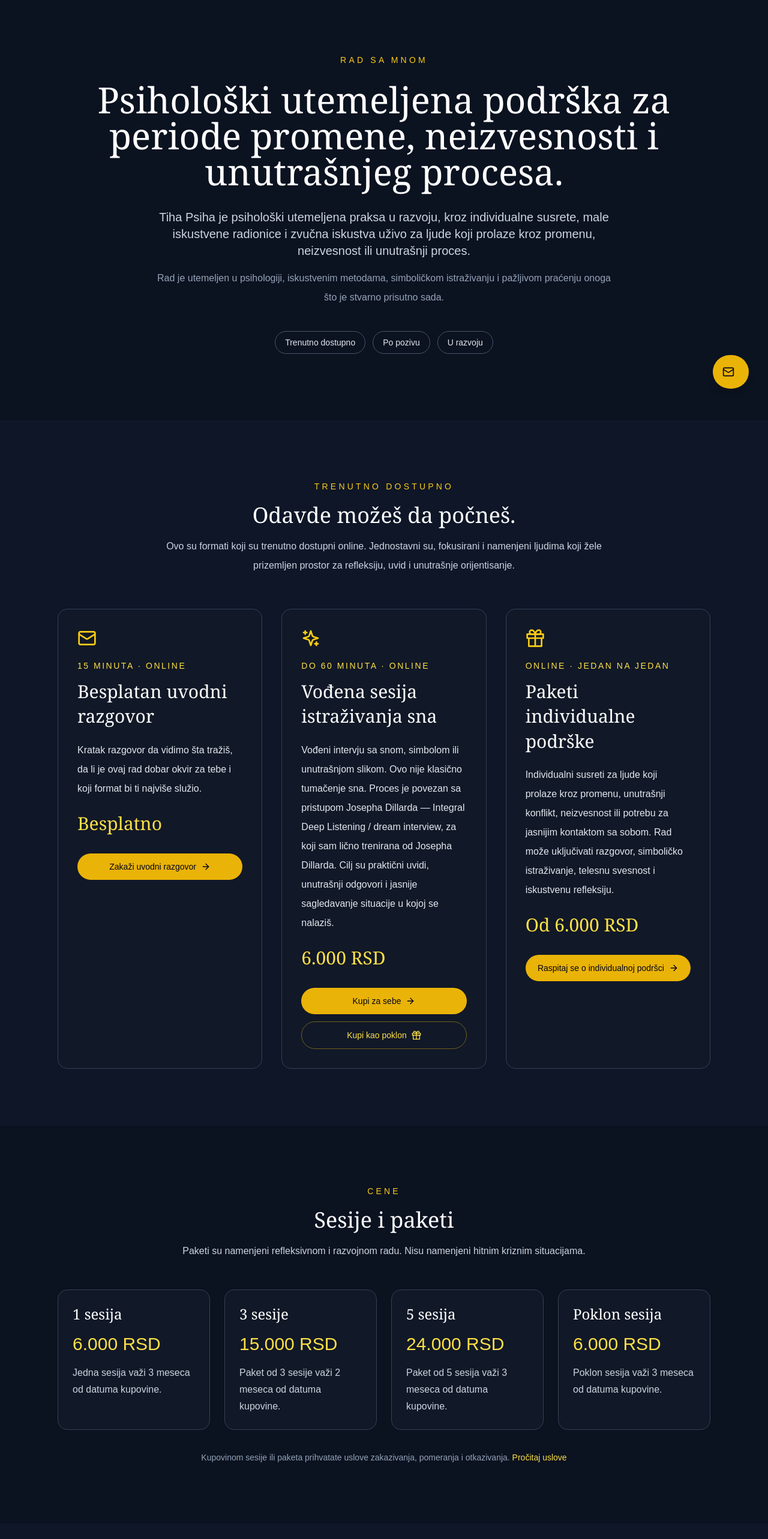
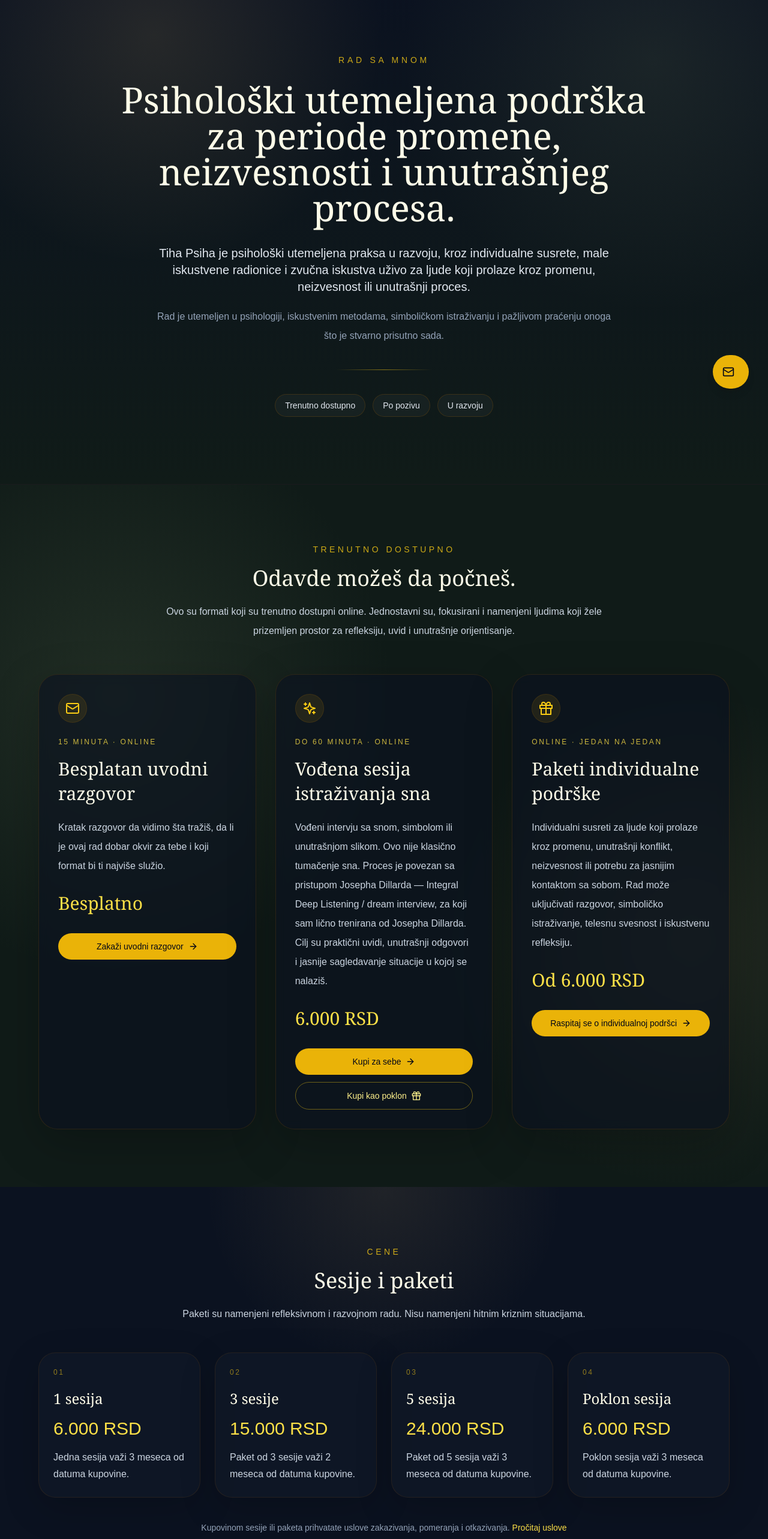
Before and after one commit to tihomirapsiholog/tihomira, a React (Create React App) app: page /sr/work in a window 1280 px wide. Shown: the part 120-2686 px from the top of the page at 60% size. Built offline with nearby package versions, Linux system fonts and the light colour scheme.

Commit message:
Refine Tiha Psiha and work page experience

```diff
--- a/src/pages/WorkPage.jsx
+++ b/src/pages/WorkPage.jsx
@@ -1,12 +1,13 @@
 import { ArrowRight, Gift, Mail, Sparkles } from 'lucide-react';
 import { useEffect } from 'react';
-import { Link, useLocation } from 'react-router-dom';
+import { useLocation } from 'react-router-dom';
 import SEO from '../components/SEO';
 
 export default function WorkPage({ t, setCurrentPage, language = 'en' }) {
   const location = useLocation();
+  const currentLanguage = location.pathname.startsWith('/sr') ? 'sr' : language;
   const work = t.work || {};
-  const isSerbian = language === 'sr';
+  const isSerbian = currentLanguage === 'sr';
 
   useEffect(() => {
     if (location.hash) {
@@ -229,6 +230,7 @@ export default function WorkPage({ t, setCurrentPage, language = 'en' }) {
       };
 
   const getText = (key) => work[key] || fallback[key];
+
   const calendlyLinks = {
     freeSession: 'https://calendly.com/tihomira-psiholog/free-session',
     dreamWork: 'https://calendly.com/tihomira-psiholog/60-min-dream-work',
@@ -322,7 +324,7 @@ export default function WorkPage({ t, setCurrentPage, language = 'en' }) {
   };
 
   return (
-    <div className="bg-[#0b1220] text-slate-100">
+    <div className="overflow-hidden bg-[#0b1220] text-slate-100">
       <SEO
         title={
           isSerbian
@@ -339,7 +341,7 @@ export default function WorkPage({ t, setCurrentPage, language = 'en' }) {
             ? 'https://tihomira.info/sr/work'
             : 'https://tihomira.info/en/work'
         }
-        language={language}
+        language={currentLanguage}
         alternateUrls={{
           en: 'https://tihomira.info/en/work',
           sr: 'https://tihomira.info/sr/work',
@@ -347,50 +349,58 @@ export default function WorkPage({ t, setCurrentPage, language = 'en' }) {
         }}
       />
 
-      <section className="border-b border-white/5 bg-[#0b1220] py-24 sm:py-28">
-        <div className="mx-auto max-w-5xl px-4 text-center sm:px-6 lg:px-8">
-          <span className="text-sm uppercase tracking-[0.3em] text-yellow-400">
+      {/* HERO */}
+      <section className="relative overflow-hidden border-b border-yellow-700/10 bg-[#0b1220] px-4 py-24 sm:px-6 sm:py-28 lg:px-8">
+        <div className="absolute inset-0 bg-[radial-gradient(circle_at_20%_10%,rgba(215,181,109,0.13),transparent_30%),radial-gradient(circle_at_85%_15%,rgba(95,113,80,0.18),transparent_32%),linear-gradient(180deg,#0b1220,#101b18)]" />
+
+        <div className="relative mx-auto max-w-5xl text-center">
+          <span className="text-sm uppercase tracking-[0.34em] text-yellow-400/80">
             {getText('eyebrow')}
           </span>
 
-          <h1 className="mt-6 font-serif text-4xl leading-tight text-white sm:text-5xl lg:text-6xl">
+          <h1 className="mx-auto mt-6 max-w-4xl font-serif text-4xl leading-tight text-yellow-50 sm:text-5xl lg:text-6xl">
             {getText('title')}
           </h1>
 
-          <p className="mx-auto mt-8 max-w-3xl text-lg leading-8 text-slate-300 sm:text-xl">
+          <p className="mx-auto mt-8 max-w-3xl text-lg leading-8 text-slate-200 sm:text-xl">
             {getText('intro')}
           </p>
 
-          <p className="mx-auto mt-4 max-w-3xl leading-8 text-slate-400">
+          <p className="mx-auto mt-5 max-w-3xl leading-8 text-slate-400">
             {getText('intro2')}
           </p>
 
-          <div className="mt-10 flex flex-wrap items-center justify-center gap-3">
-            <span className="rounded-full border border-slate-600 px-4 py-2 text-sm text-slate-200">
+          <div className="mx-auto my-10 h-px w-40 bg-gradient-to-r from-transparent via-yellow-400/50 to-transparent" />
+
+          <div className="flex flex-wrap items-center justify-center gap-3">
+            <span className="rounded-full border border-yellow-700/25 bg-white/[0.035] px-4 py-2 text-sm text-slate-200 backdrop-blur">
               {getText('heroBadge1')}
             </span>
-            <span className="rounded-full border border-slate-600 px-4 py-2 text-sm text-slate-200">
+            <span className="rounded-full border border-yellow-700/25 bg-white/[0.035] px-4 py-2 text-sm text-slate-200 backdrop-blur">
               {getText('heroBadge2')}
             </span>
-            <span className="rounded-full border border-slate-600 px-4 py-2 text-sm text-slate-200">
+            <span className="rounded-full border border-yellow-700/25 bg-white/[0.035] px-4 py-2 text-sm text-slate-200 backdrop-blur">
               {getText('heroBadge3')}
             </span>
           </div>
         </div>
       </section>
 
-      <section className="bg-[#0e1628] py-20 sm:py-24">
-        <div className="mx-auto max-w-6xl px-4 sm:px-6 lg:px-8">
+      {/* AVAILABLE */}
+      <section className="relative overflow-hidden bg-[#101b18] px-4 py-20 sm:px-6 sm:py-24 lg:px-8">
+        <div className="absolute inset-0 bg-[radial-gradient(circle_at_15%_30%,rgba(95,113,80,0.22),transparent_34%),radial-gradient(circle_at_90%_65%,rgba(215,181,109,0.09),transparent_30%)]" />
+
+        <div className="relative mx-auto max-w-6xl">
           <div className="mx-auto mb-14 max-w-3xl text-center">
-            <span className="text-sm uppercase tracking-[0.3em] text-yellow-400">
+            <span className="text-sm uppercase tracking-[0.32em] text-yellow-400/80">
               {getText('availableLabel')}
             </span>
 
-            <h2 className="mt-4 font-serif text-3xl text-white sm:text-4xl">
+            <h2 className="mt-4 font-serif text-3xl leading-tight text-yellow-50 sm:text-4xl">
               {getText('availableTitle')}
             </h2>
 
-            <p className="mt-4 text-base leading-8 text-slate-300">
+            <p className="mt-5 text-base leading-8 text-slate-300">
               {getText('availableIntro')}
             </p>
           </div>
@@ -402,23 +412,25 @@ export default function WorkPage({ t, setCurrentPage, language = 'en' }) {
               return (
                 <div
                   key={index}
-                  className="rounded-2xl border border-slate-700 bg-[#111827] p-8 transition hover:border-yellow-400/40 hover:shadow-xl hover:shadow-black/30"
+                  className="rounded-[2rem] border border-yellow-700/20 bg-[#0b1220]/60 p-8 shadow-[0_24px_80px_rgba(0,0,0,0.22)] backdrop-blur transition duration-300 hover:-translate-y-1 hover:border-yellow-400/35"
                 >
-                  <Icon className="h-8 w-8 text-yellow-400" />
+                  <div className="flex h-12 w-12 items-center justify-center rounded-full border border-yellow-700/20 bg-yellow-500/10">
+                    <Icon className="h-6 w-6 text-yellow-400" />
+                  </div>
 
-                  <p className="mt-5 text-sm uppercase tracking-[0.18em] text-yellow-300">
+                  <p className="mt-6 text-xs uppercase tracking-[0.22em] text-yellow-300/80">
                     {offer.meta}
                   </p>
 
-                  <h3 className="mt-3 font-serif text-3xl leading-snug text-white">
+                  <h3 className="mt-4 font-serif text-3xl leading-snug text-yellow-50">
                     {offer.title}
                   </h3>
 
-                  <p className="mt-5 text-base leading-8 text-slate-200">
+                  <p className="mt-5 text-base leading-8 text-slate-300">
                     {offer.text}
                   </p>
 
-                  <p className="mt-6 font-serif text-3xl text-yellow-300">
+                  <p className="mt-7 font-serif text-3xl text-yellow-300">
                     {offer.price}
                   </p>
 
@@ -446,7 +458,7 @@ export default function WorkPage({ t, setCurrentPage, language = 'en' }) {
                     {offer.giftCta && (
                       <button
                         onClick={() => goToContact(offer.giftMessage)}
-                        className="inline-flex items-center justify-center gap-2 rounded-full border border-yellow-400/40 px-5 py-3 text-sm font-medium text-yellow-300 transition hover:border-yellow-300 hover:text-white"
+                        className="inline-flex items-center justify-center gap-2 rounded-full border border-yellow-400/40 px-5 py-3 text-sm font-medium text-yellow-200 transition hover:border-yellow-300 hover:bg-yellow-400/10 hover:text-white"
                       >
                         {offer.giftCta}
                         <Gift size={16} />
@@ -460,18 +472,21 @@ export default function WorkPage({ t, setCurrentPage, language = 'en' }) {
         </div>
       </section>
 
-      <section className="bg-[#0b1220] py-20 sm:py-24">
-        <div className="mx-auto max-w-6xl px-4 sm:px-6 lg:px-8">
+      {/* PRICING */}
+      <section className="relative overflow-hidden bg-[#0b1220] px-4 py-20 sm:px-6 sm:py-24 lg:px-8">
+        <div className="absolute inset-0 bg-[radial-gradient(circle_at_50%_0%,rgba(215,181,109,0.10),transparent_32%)]" />
+
+        <div className="relative mx-auto max-w-6xl">
           <div className="mx-auto mb-12 max-w-3xl text-center">
-            <span className="text-sm uppercase tracking-[0.3em] text-yellow-400">
+            <span className="text-sm uppercase tracking-[0.32em] text-yellow-400/80">
               {getText('pricingLabel')}
             </span>
 
-            <h2 className="mt-4 font-serif text-3xl text-white sm:text-4xl">
+            <h2 className="mt-4 font-serif text-3xl text-yellow-50 sm:text-4xl">
               {getText('pricingTitle')}
             </h2>
 
-            <p className="mt-4 text-base leading-8 text-slate-300">
+            <p className="mt-5 text-base leading-8 text-slate-300">
               {getText('pricingIntro')}
             </p>
           </div>
@@ -480,9 +495,13 @@ export default function WorkPage({ t, setCurrentPage, language = 'en' }) {
             {packages.map((item, index) => (
               <div
                 key={index}
-                className="rounded-2xl border border-slate-700 bg-[#111827] p-6"
+                className="rounded-[1.75rem] border border-yellow-700/15 bg-[#111827]/75 p-6 shadow-[0_18px_60px_rgba(0,0,0,0.18)]"
               >
-                <h3 className="font-serif text-2xl text-white">
+                <p className="mb-5 text-xs uppercase tracking-[0.22em] text-yellow-400/55">
+                  {String(index + 1).padStart(2, '0')}
+                </p>
+
+                <h3 className="font-serif text-2xl text-yellow-50">
                   {item.title}
                 </h3>
 
@@ -497,30 +516,36 @@ export default function WorkPage({ t, setCurrentPage, language = 'en' }) {
             ))}
           </div>
 
-          <p className="mx-auto mt-8 max-w-3xl text-center text-sm leading-7 text-slate-400">
+          <p className="mx-auto mt-9 max-w-3xl text-center text-sm leading-7 text-slate-400">
   {getText('termsNotice')}{' '}
-            <Link
-              to={`/${language}/terms`}
+  <button
+    type="button"
+    onClick={() => {
+      window.location.href = isSerbian ? '/sr/terms' : '/en/terms';
+    }}
     className="text-yellow-300 underline-offset-4 hover:underline"
   >
     {getText('termsLink')}
-            </Link>
+  </button>
 </p>
         </div>
       </section>
 
-      <section className="bg-[#0e1628] py-20 sm:py-24">
-        <div className="mx-auto max-w-6xl px-4 sm:px-6 lg:px-8">
+      {/* BY INVITATION */}
+      <section className="relative overflow-hidden bg-[#131f19] px-4 py-20 sm:px-6 sm:py-24 lg:px-8">
+        <div className="absolute inset-0 bg-[linear-gradient(180deg,rgba(11,18,32,0.55),rgba(19,31,25,0.96)),radial-gradient(circle_at_18%_15%,rgba(215,181,109,0.10),transparent_28%),radial-gradient(circle_at_80%_70%,rgba(95,113,80,0.22),transparent_34%)]" />
+
+        <div className="relative mx-auto max-w-6xl">
           <div className="mx-auto mb-12 max-w-3xl text-center">
-            <span className="text-sm uppercase tracking-[0.3em] text-yellow-400">
+            <span className="text-sm uppercase tracking-[0.32em] text-yellow-400/80">
               {getText('invitationLabel')}
             </span>
 
-            <h2 className="mt-4 font-serif text-3xl text-white sm:text-4xl">
+            <h2 className="mt-4 font-serif text-3xl text-yellow-50 sm:text-4xl">
               {getText('invitationTitle')}
             </h2>
 
-            <p className="mt-4 text-base leading-8 text-slate-300">
+            <p className="mt-5 text-base leading-8 text-slate-300">
               {getText('invitationIntro')}
             </p>
           </div>
@@ -529,13 +554,17 @@ export default function WorkPage({ t, setCurrentPage, language = 'en' }) {
             {invitationFormats.map((item, index) => (
               <div
                 key={index}
-                className="rounded-2xl border border-slate-700 bg-[#111827] p-8"
+                className="rounded-[2rem] border border-yellow-700/20 bg-[#0b1220]/55 p-8 shadow-[0_22px_70px_rgba(0,0,0,0.22)] backdrop-blur"
               >
-                <h3 className="font-serif text-3xl leading-snug text-white">
+                <p className="mb-6 text-xs uppercase tracking-[0.24em] text-yellow-400/55">
+                  {isSerbian ? 'poziv' : 'invitation'} {index + 1}
+                </p>
+
+                <h3 className="font-serif text-3xl leading-snug text-yellow-50">
                   {item.title}
                 </h3>
 
-                <p className="mt-5 text-base leading-8 text-slate-200">
+                <p className="mt-5 text-base leading-8 text-slate-300">
                   {item.text}
                 </p>
               </div>
@@ -545,7 +574,7 @@ export default function WorkPage({ t, setCurrentPage, language = 'en' }) {
           <div className="mt-10 text-center">
             <button
               onClick={() => goToContact(getText('invitationMessage'))}
-              className="inline-flex items-center gap-2 rounded-full border border-yellow-400/40 px-6 py-3 text-sm font-medium text-yellow-300 transition hover:border-yellow-300 hover:text-white"
+              className="inline-flex items-center gap-2 rounded-full border border-yellow-400/40 px-6 py-3 text-sm font-medium text-yellow-200 transition hover:border-yellow-300 hover:bg-yellow-400/10 hover:text-white"
             >
               {getText('invitationCta')}
               <ArrowRight size={16} />
@@ -554,18 +583,21 @@ export default function WorkPage({ t, setCurrentPage, language = 'en' }) {
         </div>
       </section>
 
-      <section className="bg-[#0b1220] py-20 sm:py-24">
-        <div className="mx-auto max-w-5xl px-4 sm:px-6 lg:px-8">
+      {/* IN DEVELOPMENT */}
+      <section className="relative overflow-hidden bg-[#0b1220] px-4 py-20 sm:px-6 sm:py-24 lg:px-8">
+        <div className="absolute inset-0 bg-[radial-gradient(circle_at_80%_0%,rgba(215,181,109,0.09),transparent_30%)]" />
+
+        <div className="relative mx-auto max-w-5xl">
           <div className="mx-auto mb-12 max-w-3xl text-center">
-            <span className="text-sm uppercase tracking-[0.3em] text-yellow-400">
+            <span className="text-sm uppercase tracking-[0.32em] text-yellow-400/80">
               {getText('developmentLabel')}
             </span>
 
-            <h2 className="mt-4 font-serif text-3xl text-white sm:text-4xl">
+            <h2 className="mt-4 font-serif text-3xl text-yellow-50 sm:text-4xl">
               {getText('developmentTitle')}
             </h2>
 
-            <p className="mt-4 text-base leading-8 text-slate-300">
+            <p className="mt-5 text-base leading-8 text-slate-300">
               {getText('developmentIntro')}
             </p>
           </div>
@@ -574,13 +606,13 @@ export default function WorkPage({ t, setCurrentPage, language = 'en' }) {
             {inDevelopment.map((item, index) => (
               <div
                 key={index}
-                className="rounded-2xl border border-slate-700 bg-[#111827] p-8"
+                className="rounded-[2rem] border border-yellow-700/15 bg-[#111827]/70 p-8 shadow-[0_20px_70px_rgba(0,0,0,0.18)]"
               >
-                <h3 className="font-serif text-3xl leading-snug text-white">
+                <h3 className="font-serif text-3xl leading-snug text-yellow-50">
                   {item.title}
                 </h3>
 
-                <p className="mt-5 text-base leading-8 text-slate-200">
+                <p className="mt-5 text-base leading-8 text-slate-300">
                   {item.text}
                 </p>
               </div>
@@ -589,9 +621,12 @@ export default function WorkPage({ t, setCurrentPage, language = 'en' }) {
         </div>
       </section>
 
-      <section className="bg-[#10192c] py-20 sm:py-24">
-        <div className="mx-auto max-w-4xl px-4 text-center sm:px-6 lg:px-8">
-          <h2 className="font-serif text-3xl text-white sm:text-4xl">
+      {/* FINAL */}
+      <section className="relative overflow-hidden bg-[#101b18] px-4 py-20 sm:px-6 sm:py-24 lg:px-8">
+        <div className="absolute inset-0 bg-[radial-gradient(circle_at_50%_20%,rgba(215,181,109,0.12),transparent_32%),linear-gradient(180deg,#101b18,#07100d)]" />
+
+        <div className="relative mx-auto max-w-4xl text-center">
+          <h2 className="font-serif text-3xl text-yellow-50 sm:text-4xl">
             {getText('questionsTitle')}
           </h2>
 
```
Lines whose indentation alone changed are shown as unchanged.
